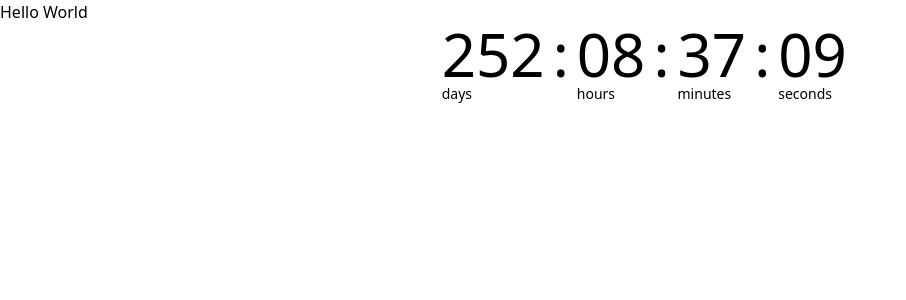
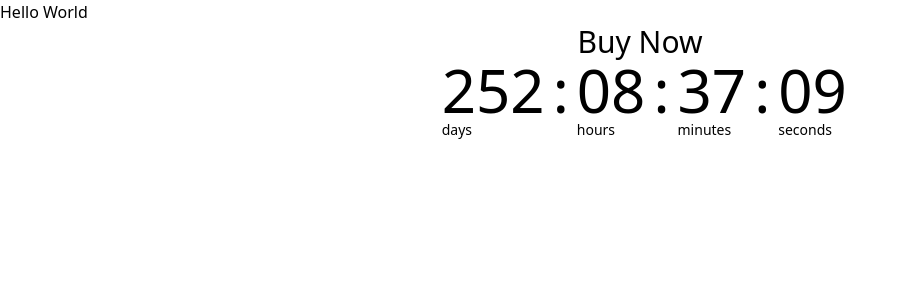
Before and after one commit to ldurniat/Countdown-Time-in-Vue, a Vue app: page / in a window 1280 px wide. Shown: the top 300 px of the page, without its empty margins (0-906 px from the left). Built offline with nearby package versions, Linux system fonts and the light colour scheme.

Commit message:
Add appropiate message when timer is and is not count down

```diff
--- a/src/components/Counter.vue
+++ b/src/components/Counter.vue
@@ -1,6 +1,9 @@
 <template>
     <div v-if="loaded">
-        <section class="text-3xl flex justify-center content-center flex-col mx-auto text-center"></section>
+        <section class="text-3xl flex justify-center content-center flex-col mx-auto text-center">
+            <h5 v-if="!expired">Buy Now</h5>
+            <h5 v-else>Timer is Done</h5>
+        </section>
         <section class="flex text-6xl justify-center content-center">
             <div class="days mr-2 realtive">
                 {{ displayDays }}
@@ -35,7 +38,8 @@ let displayHours   = ref(0)
 let displayMinutes = ref(0)
 let displaySeconds = ref(0)
 
-const loaded = ref(false)
+const loaded  = ref(false)
+const expired = ref(false)
 
 const _seconds = computed( () => { return 1000 } )
 const _minutes = computed( () => { return _seconds.value * 60 } )
@@ -62,6 +66,7 @@ function showRemaining() {
 
         if(distance < 0) {
             clearInterval(timer)
+            expired.value = true
             return
         }
 
```
